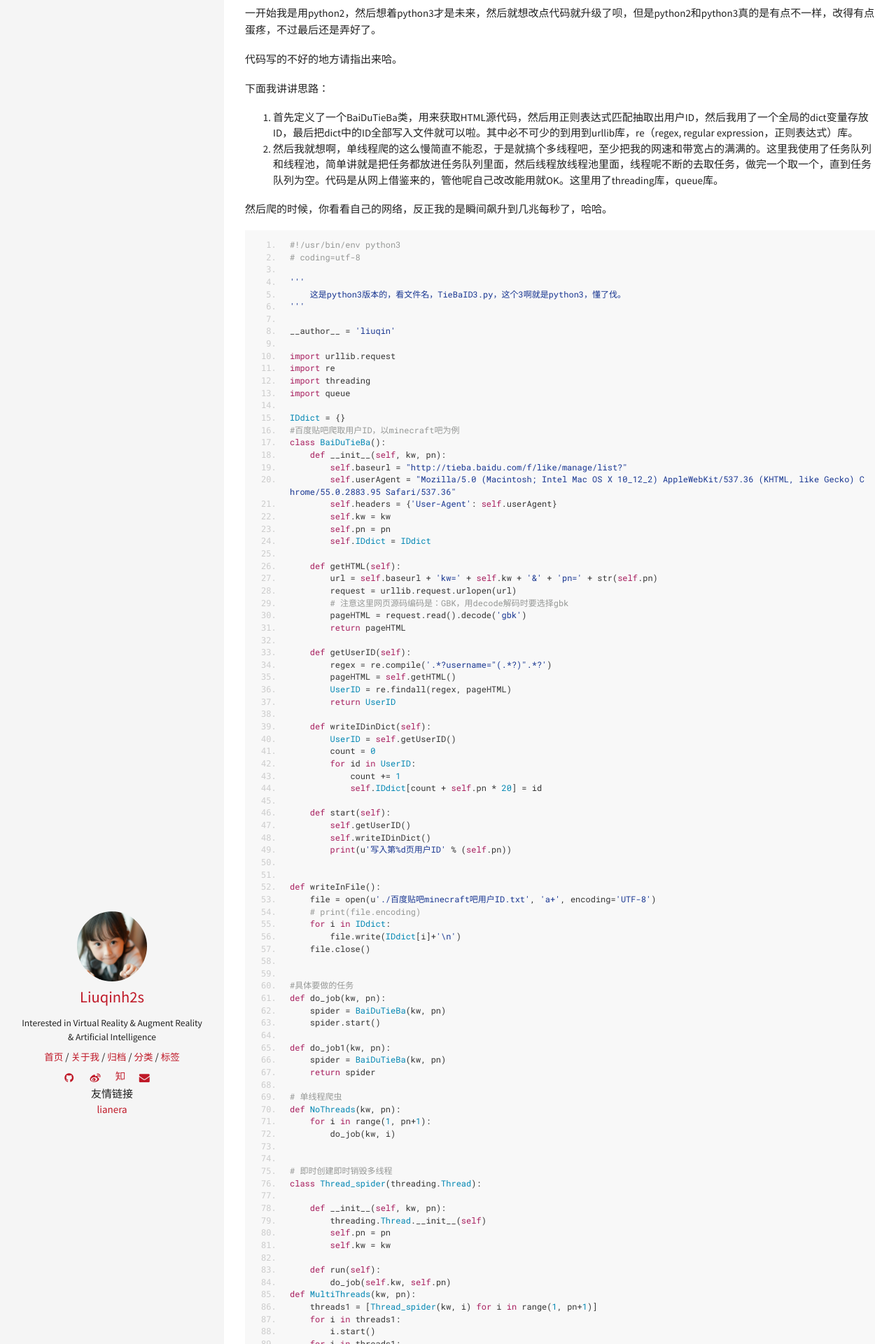
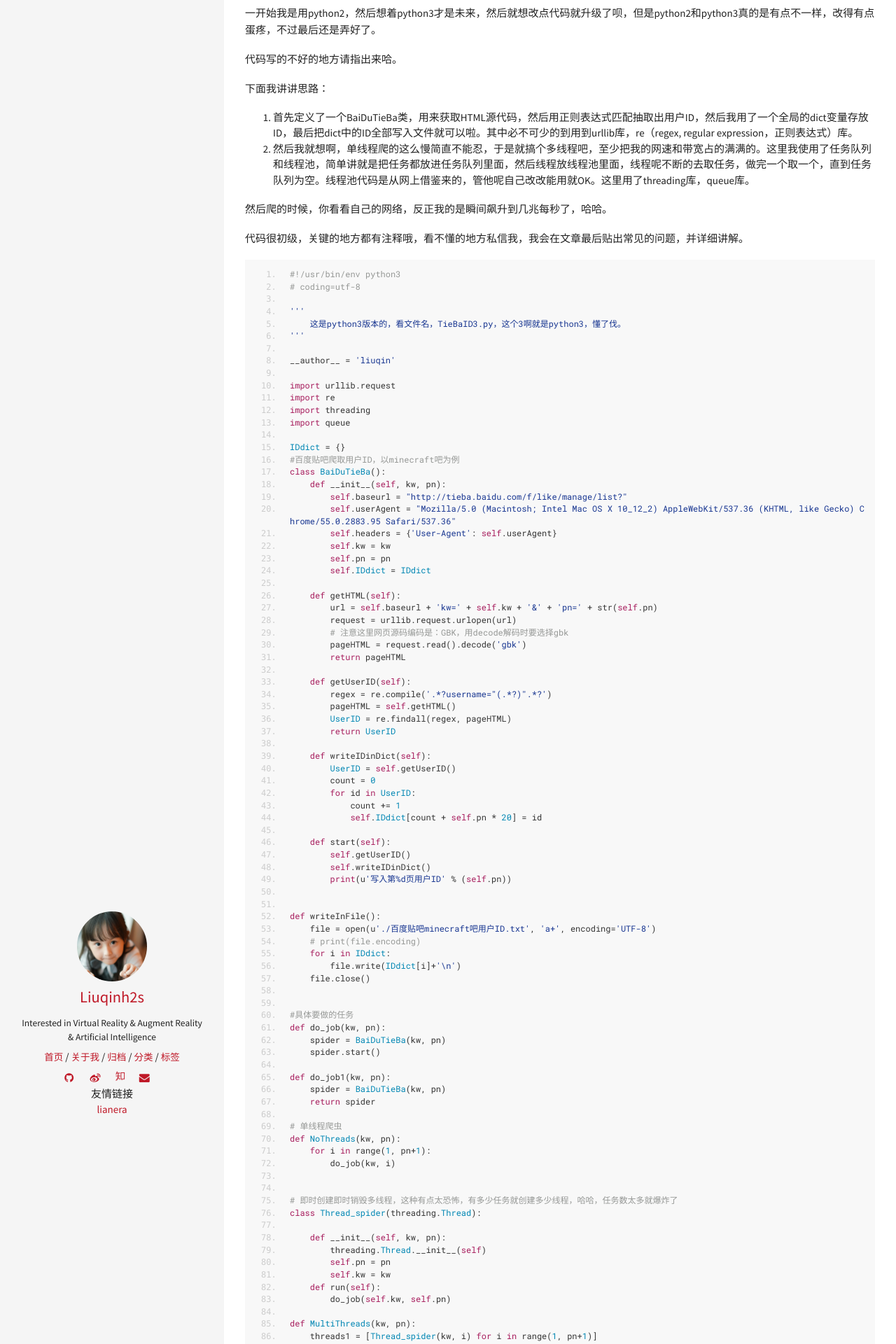
Before and after one commit to transcendtron/liuqinh2s.github.io, a Jekyll site: the page built from _posts/2017-1-12-百度贴吧ID挖掘机.md, in a window 1280 px wide. Shown: the part 539-2459 px from the top of the page at 70% size. Built offline with Jekyll 4.4.1, drawn with Linux system fonts in a browser that asks for light colours; comment, search, counter and statistics services are not loaded; some of the changed text lies outside the part shown.

````diff
--- a/_posts/2017-1-12-百度贴吧ID挖掘机.md
+++ b/_posts/2017-1-12-百度贴吧ID挖掘机.md
@@ -23,9 +23,11 @@
 下面我讲讲思路：
 
 1. 首先定义了一个BaiDuTieBa类，用来获取HTML源代码，然后用正则表达式匹配抽取出用户ID，然后我用了一个全局的dict变量存放ID，最后把dict中的ID全部写入文件就可以啦。其中必不可少的到用到urllib库，re（regex, regular expression，正则表达式）库。
-2. 然后我就想啊，单线程爬的这么慢简直不能忍，于是就搞个多线程吧，至少把我的网速和带宽占的满满的。这里我使用了任务队列和线程池，简单讲就是把任务都放进任务队列里面，然后线程放线程池里面，线程呢不断的去取任务，做完一个取一个，直到任务队列为空。代码是从网上借鉴来的，管他呢自己改改能用就OK。这里用了threading库，queue库。
+2. 然后我就想啊，单线程爬的这么慢简直不能忍，于是就搞个多线程吧，至少把我的网速和带宽占的满满的。这里我使用了任务队列和线程池，简单讲就是把任务都放进任务队列里面，然后线程放线程池里面，线程呢不断的去取任务，做完一个取一个，直到任务队列为空。线程池代码是从网上借鉴来的，管他呢自己改改能用就OK。这里用了threading库，queue库。
 
 然后爬的时候，你看看自己的网络，反正我的是瞬间飙升到几兆每秒了，哈哈。
+
+代码很初级，关键的地方都有注释哦，看不懂的地方私信我，我会在文章最后贴出常见的问题，并详细讲解。
 
 
 ```
@@ -103,22 +105,23 @@
         do_job(kw, i)
 
 
-# 即时创建即时销毁多线程
+# 即时创建即时销毁多线程，这种有点太恐怖，有多少任务就创建多少线程，哈哈，任务数太多就爆炸了
 class Thread_spider(threading.Thread):
 
     def __init__(self, kw, pn):
         threading.Thread.__init__(self)
         self.pn = pn
         self.kw = kw
-
     def run(self):
         do_job(self.kw, self.pn)
+
 def MultiThreads(kw, pn):
     threads1 = [Thread_spider(kw, i) for i in range(1, pn+1)]
     for i in threads1:
         i.start()
     for i in threads1:
         if i.is_alive: i.join()
+
 
 # 用线程池和任务队列
 class WorkManager(object):# 这是一个线程管理器
````
Also changed, not shown: other parts of _posts/2017-1-12-百度贴吧ID挖掘机.md (+1 -1 lines).
